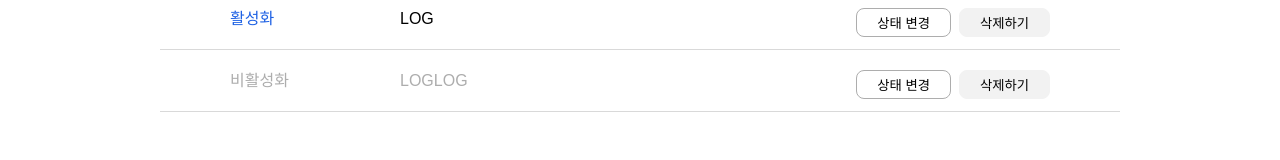
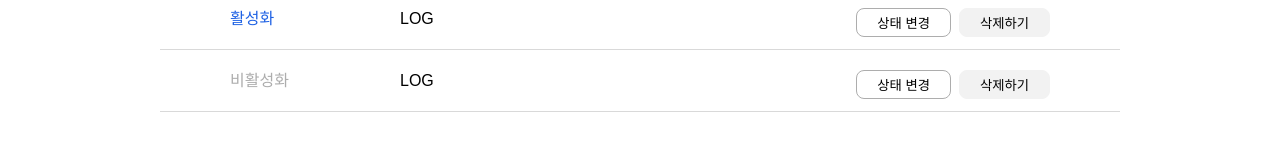
Before and after one commit to Log-Road/Road_FrontEnd_Admin, a React (Create React App) app: page /club in a window 1280 px wide. Shown: the part 262-422 px from the top of the page. Built offline with nearby package versions, Linux system fonts and the light colour scheme; a web font is replaced by a local one.

Commit message:
💄 :: 현상태 텍스트 색상 수정

```diff
--- a/src/Components/Dummy/Club.ts
+++ b/src/Components/Dummy/Club.ts
@@ -18,6 +18,6 @@ export const Club: ClubType[] = [
     {
       "club_id" : 1,
       "is_active" : false,
-      "club_name" : "LOGLOG"
+      "club_name" : "LOG"
     },
 ]
--- a/src/Pages/ClubManage/index.tsx
+++ b/src/Pages/ClubManage/index.tsx
@@ -119,5 +119,4 @@ color: ${({ active }) => active ? color.blue[300] : color.gray[300]};
 const ClubName = styled.p<{ active: boolean }>`
 ${font.regular16}
 flex-grow: 12;
-color: ${({ active }) => active ? color.black : color.gray[300]};
 `
```
